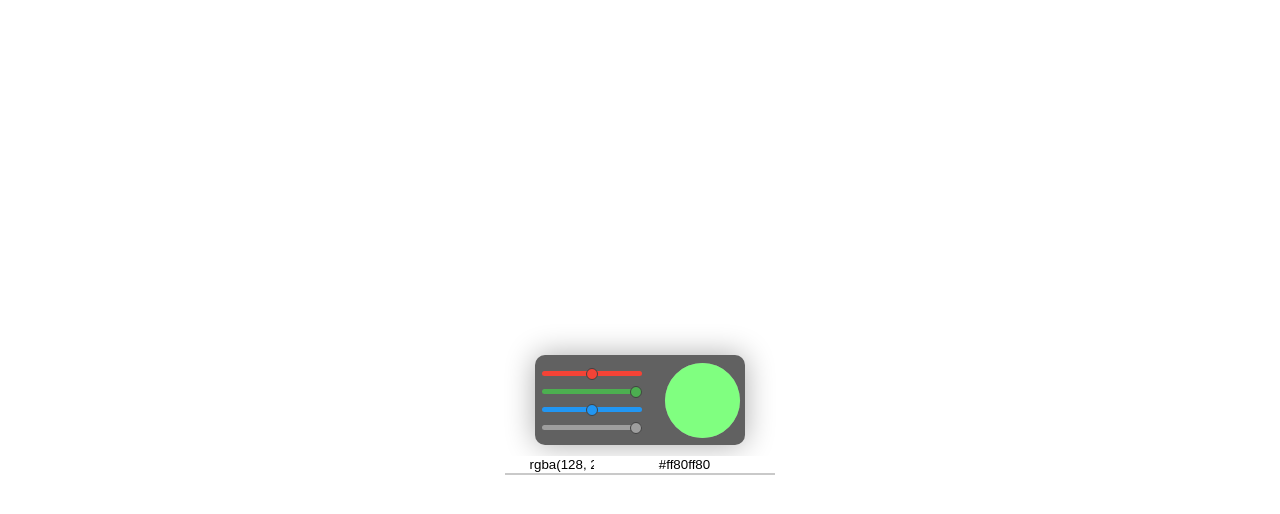
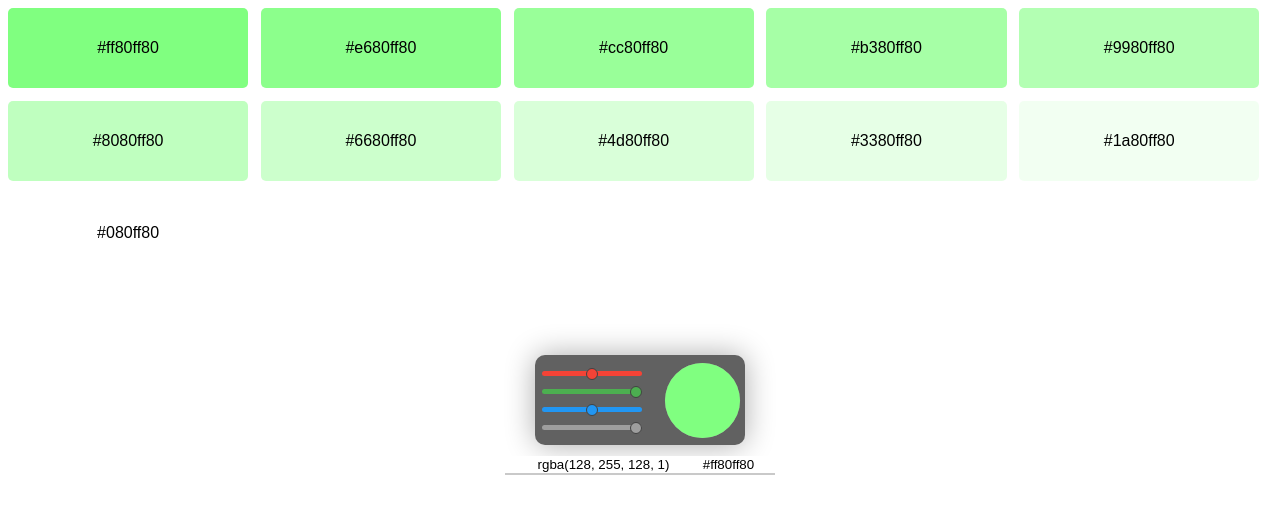
Before and after one commit to MHase/color_picker, a plain HTML site: page index.html in a window 1280 px wide. Drawn offline with nearby package versions, Linux system fonts and the light colour scheme; grey boxes are pictures that could not be loaded; a web font is replaced by a local one.

Commit message:
added oapcity divs

```diff
--- a/index.html
+++ b/index.html
@@ -29,14 +29,16 @@
           <div class="color"></div>
         </div>
       </div>
-      <div class="rgb_container">
-        <input type="text" id="rgb" value="">
+      <div class="">
+        <div class="rgb_container">
+          <input type="text" id="rgb" value="">
+        </div>
+        <div class="hex_container">
+          <input type="text" id="hex" value="">
+        </div>
       </div>
-      <div class="hex_container">
-        <input type="text" id="hex" value="">
-      </div>
-      <div class="temp"></div>
-      <div class="temp1"></div>
+    </div>
+    <div class="color_box">
 
     </div>
 
--- a/index.js
+++ b/index.js
@@ -2,11 +2,8 @@ var red, green, blue, opacity;
 document.addEventListener("DOMContentLoaded", function(event) {
   setRGB();
 
+  $('input[type="text"]').keyup(resizeInput).each(resizeInput);
 
-
-
-  // setRGB(red, green, blue, opacity);
-// hexString = yourNumber.toString(16);
   $('.preview').on('click', function() {
     var copy_color = document.querySelector('#rgb');
     copy_color.select();
@@ -21,10 +18,7 @@ document.addEventListener("DOMContentLoaded", function(event) {
   });
 
 
-  $('input[type=range]').on('input', function() {
-    setRGB();
-  });
-
+  $('input[type=range]').on('input', function() { setRGB(); });
 
 });
 
@@ -39,23 +33,30 @@ function returnColor() {
 function setRGB() {
   returnColor();
   var color_rgba = "rgba(" + red + ", " + green + ", " + blue + ", " + opacity + ")";
+  $('#rgb').val(color_rgba);
+  $('#hex').val('#' + genHex(red, green, blue, opacity));
+  $('.color').css('background', color_rgba);
 
-  $('#rgb').val(color_rgba);
-  genHex();
-  var gradient = 'linear-gradient(to bottom,'
-  var rgba_gradient = "rgba(" + red + ", " + green + ", " + blue + ", ";
-  for (var i = 1; i >= 0; i = i-0.1) {
-    var temp = rgba_gradient;
-    temp += Math.round(i*10)/10 + ')';
-    (Math.round(i*10)/10 == 0) ? gradient += temp + ')' : gradient += temp + ', ';
-  }
-
-  $('.color').css('background', color_rgba);
-  // $('body').css('background', gradient);
+  addColorDivs(10);
 }
 
-function genHex() {
+function genHex(red, green, blue, opacity) {
   var temp = Math.round(Math.round(parseFloat(opacity)*100)/100*255);
-  var hex_text = '#' + temp.toString(16) + parseInt(red).toString(16) + parseInt(green).toString(16) + parseInt(blue).toString(16);
-  $('#hex').val(hex_text);
+  var hex_text = temp.toString(16) + parseInt(red).toString(16) + parseInt(green).toString(16) + parseInt(blue).toString(16);
+  return hex_text;
 }
+
+function resizeInput() {
+    $(this).attr('size', $(this).val().length);
+}
+
+function addColorDivs(step) {
+  $('.color_box').html("");
+  var tmp = 1/step;
+  var colors = [];
+  for (var i = 1; i > 0; i = i-tmp) {
+    var temp_opacity = Math.round(i*100)/100;
+    var background_rgba = 'rgba('+red+', '+green+','+blue+','+temp_opacity+')';
+    $('.color_box').append('<div class="color_div" style="background-color: ' + background_rgba +'">#'+genHex(red,green,blue,temp_opacity)+'</div>');
+  }
+}
--- a/style.css
+++ b/style.css
@@ -50,6 +50,23 @@ input[type=text] {
   right: 0;
 }
 
+.color_box {
+  /*position: absolute;
+  bottom: 0;*/
+}
+.color_div {
+  position: relative;
+  box-sizing: border-box;
+  float: left;
+  width: 19%;
+  height: 80px;
+  line-height: 80px;
+  margin: 0 1% 1% 0;
+  border-radius: 5px;
+  color: black;
+  text-align: center;
+}
+
 
 
 input[type="text"]:focus,
@@ -94,6 +111,7 @@ input[type="text"].focus {
   /*display: none;*/
 }
 
+/*slider*/
 
 input[type=range] {
   -webkit-appearance: none; /* Hides the slider so that custom slider can be made */
```
